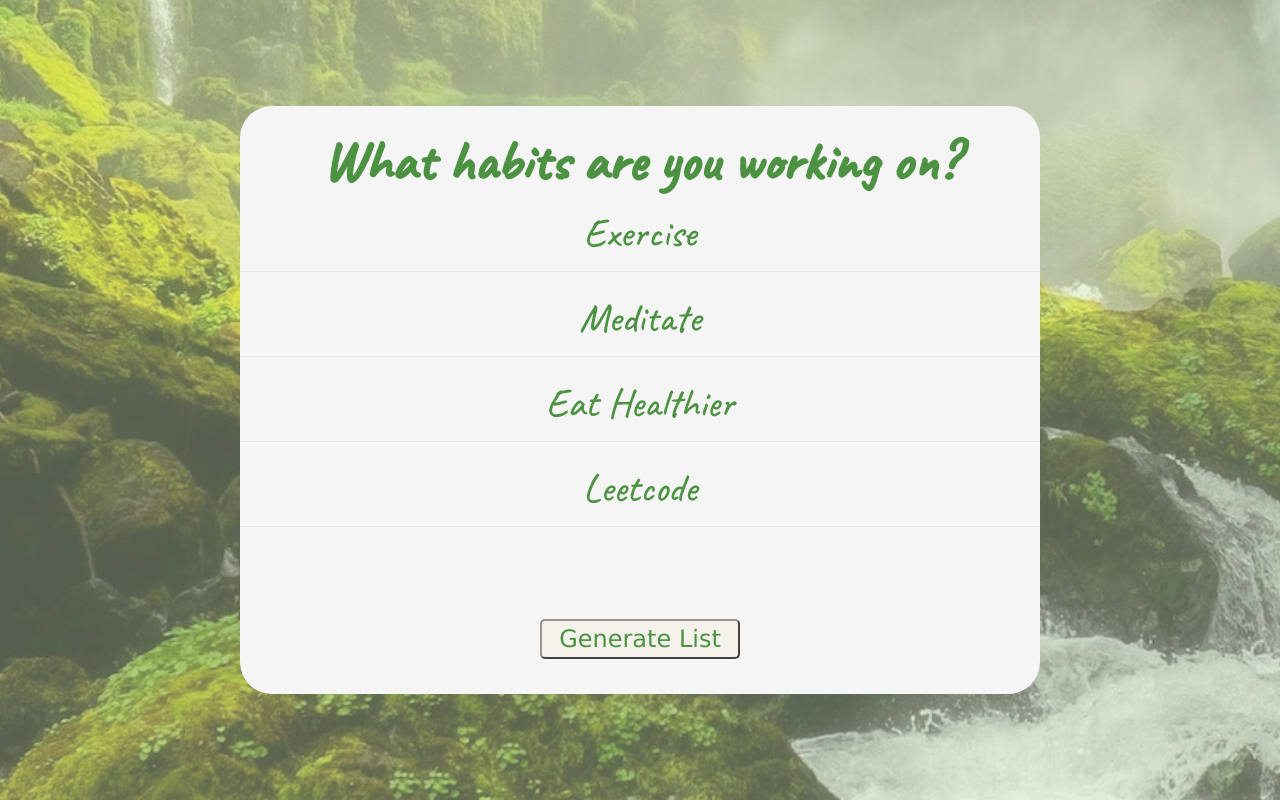
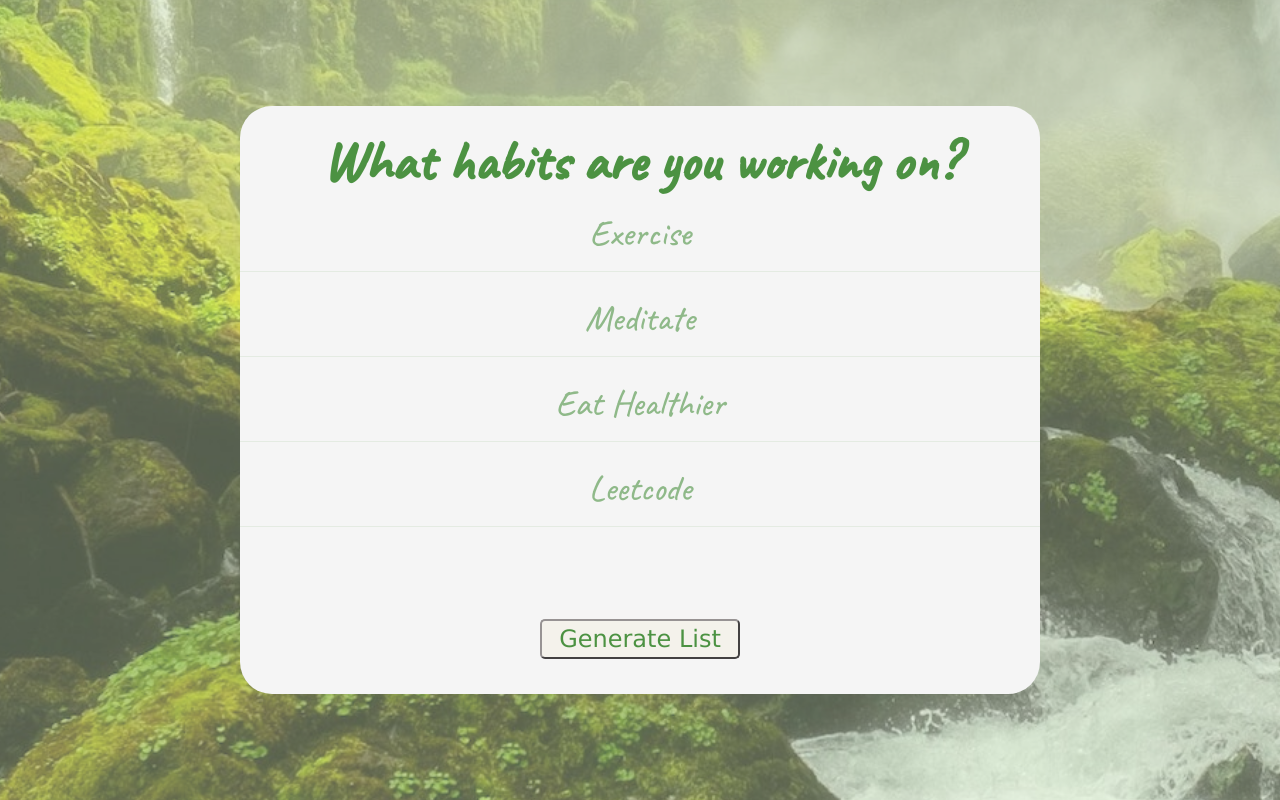
Before and after one commit to ethanmmhaugen/30-Days, a Django app: page /static/temp-designs/checklistPage/index.html in a window 1280 px wide. Run offline with Django 4.2, Linux system fonts and the light colour scheme.

Commit message:
Shows visual change when suggestions are selected

```diff
--- a/website/static/temp-designs/checklistPage/checklistStyle.css
+++ b/website/static/temp-designs/checklistPage/checklistStyle.css
@@ -313,6 +313,10 @@ form > input {
   opacity: 0;
   display: inline-block;
   margin-right: var(--size);
+
+}
+
+label{
   cursor: pointer;
 }
 
@@ -333,37 +337,24 @@ label > p:hover{
   color: var(--clr-primary);
 }
 
-[type="checkbox"]:checked + label .custom-checkbox{
-  background: var(--clr-primary);
-  border-color: var(--clr-primary);
-  box-shadow: inset 0 0 0px 2px white;
+[type="checkbox"]:not(:checked) + label{
+  opacity: 60%;
+  transform: scale(.9);
+
 }
 
 [type="checkbox"]:checked + label{
-  opacity: .5;
+  opacity: 100%;
+  font-weight: 500;
+  transform: scale(1.1);
 }
 
 .task label::before{
   content: X;
 }
 
-.task label::after{
-  content: "";
-  position: absolute;
-  left: 0;
-  right: 0;
-  left: 1.5em;
-  top: 50%;
-  height: 3px;
-  background: currentColor;
-  transform: scaleX(0);
-  transform-origin: right;
-  transform: transform 150ms ease-in-out;
-}
-
-[type="checkbox"]:checked + label::after{
-  transform: scaleX(1);
-  transform-origin: left;
+[type="checkbox"]:checked + label .custom-checkbox{
+  font-weight: 800;
 }
 
 .filler{
--- a/website/static/temp-designs/checklistPage/index.html
+++ b/website/static/temp-designs/checklistPage/index.html
@@ -77,7 +77,7 @@
     </template>
 
     <template id="suggestion-template">
-        <div class="task">
+        <div class="task" id="suggestion-task">
             <input type="checkbox"/>
             <label>
                 <span class="suggestions-checkbox"></span>
```
